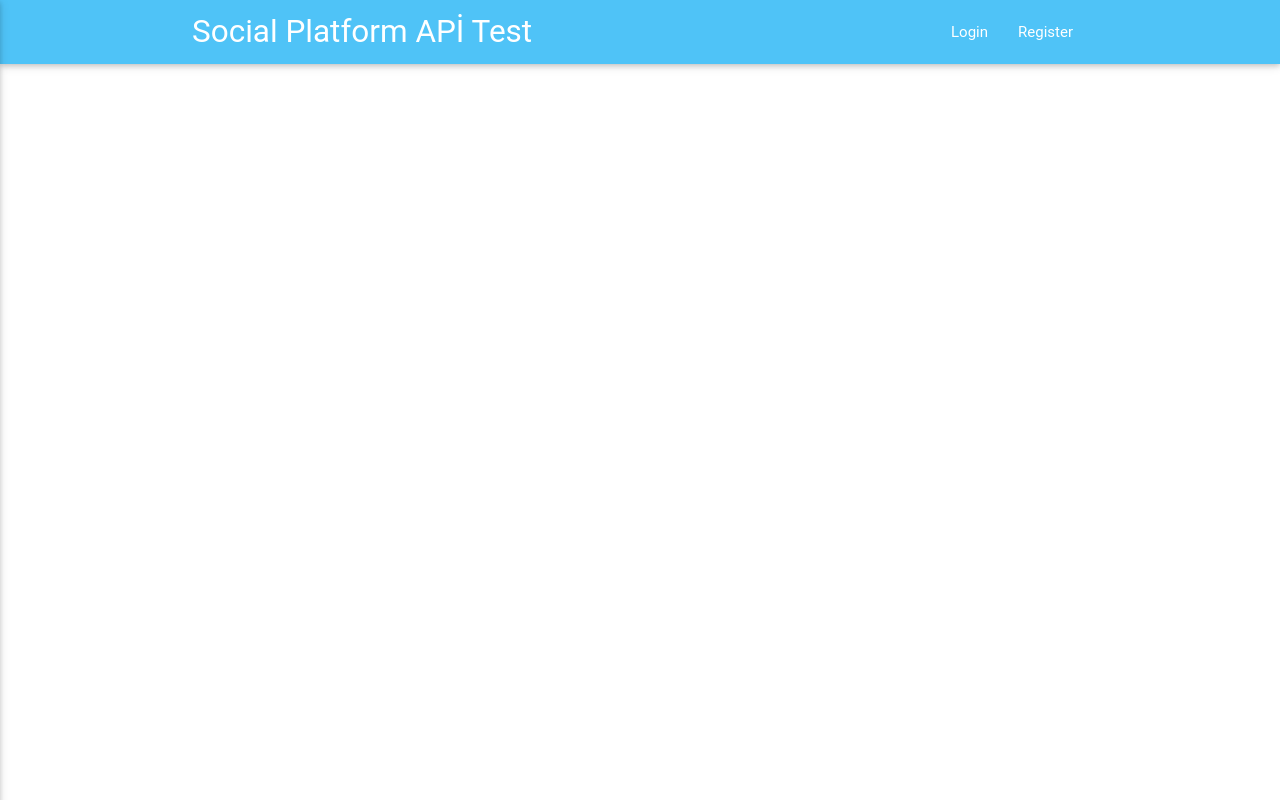
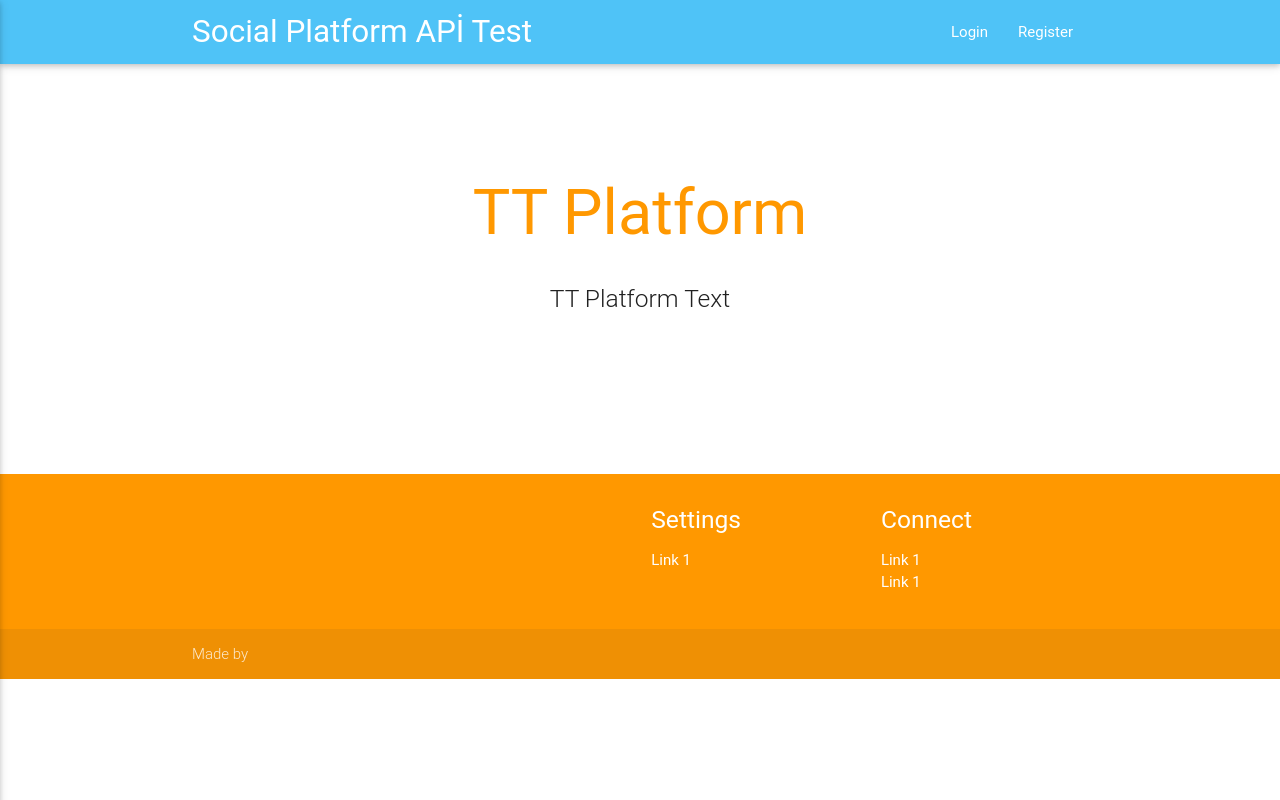
Before and after one commit to tolgahanuzun/TT_Platform, a Django app: page / in a window 1280 px wide. Run offline with Django 3.2, Linux system fonts and the light colour scheme; some libraries are stand-ins or nearby versions; some web fonts are replaced.

Commit message:
İndex page edit and update

```diff
--- a/template/index.html
+++ b/template/index.html
@@ -37,28 +37,61 @@
 
 		<li><a href="{% url 'Tumblr_key' %}" class="top-menu">Tumblr Key</a></li>
 		<li><a href="{% url 'Twitter_key' %}" class="top-menu">Twitter Key</a></li>
-
-
 	</ul>
-
-
-
 
 	</div>
 </div>
 
 
 {% elif not request.user.is_authenticated %}
-<div class="container">
-	<div class="row">
-		<div class="col-sm-offset-3 col-sm-6 col-md-offset-4 col-md-4">
-			<br><br><br>
-			<h1 class="title">
+ <div class="section no-pad-bot" id="index-banner">
+    <div class="container">
+      <br><br>
+      <br>
+      <h1 class="header center orange-text">TT Platform</h1>
+      <div class="row center">
+        <h5 class="header col s12 light">TT Platform Text</h5>
+      </div>
 
-			</h1>
-		</div>
-	</div>
-</div>
+      <br><br>
+      <br><br>
+      <br>
+
+    </div>
+  </div>
+
+
+  <footer class="page-footer orange">
+    <div class="container">
+      <div class="row">
+        <div class="col l6 s12">
+
+        </div>
+        <div class="col l3 s12">
+          <h5 class="white-text">Settings</h5>
+          <ul>
+            <li><a class="white-text" href="#!">Link 1</a></li>
+
+          </ul>
+        </div>
+        <div class="col l3 s12">
+          <h5 class="white-text">Connect</h5>
+          <ul>
+            <li><a class="white-text" href="#!">Link 1</a></li>
+            <li><a class="white-text" href="#!">Link 1</a></li>
+
+
+
+          </ul>
+        </div>
+      </div>
+    </div>
+    <div class="footer-copyright">
+      <div class="container">
+      Made by
+      </div>
+    </div>
+  </footer>
 
 {% endif %}
 
```
